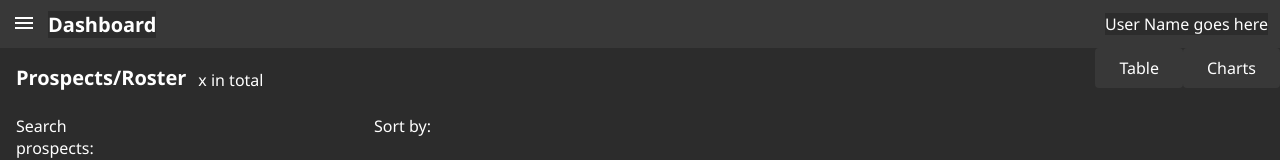
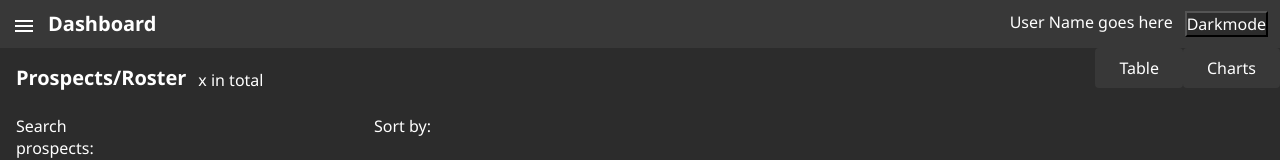
Before and after one commit to jfrodriguezhD/InternalDashboard, a React (Vite) app in the folder dashboard-front/: page / in a window 1280 px wide. Shown: the top 160 px of the page. Built offline with nearby package versions, Linux system fonts and the light colour scheme.

Commit message:
Fixing Header styles

```diff
--- a/dashboard-front/src/Header/Header.css
+++ b/dashboard-front/src/Header/Header.css
@@ -13,6 +13,7 @@
 .menu-icon {
   font-size: 24px;
   background-color: var(--light-comp);
+  padding-top: 0.2rem;
 }
 .menu-icon:hover {
   cursor: pointer;
@@ -23,3 +24,14 @@
   gap: 12px;
   background-color: var(--light-comp);
 }
+.header-title {
+  background-color: var(--light-comp);
+}
+.header-user-name {
+  display: flex;
+  gap: 12px;
+  background-color: var(--light-comp);
+}
+.header-user-name h3 {
+  background-color: var(--light-comp);
+}
--- a/dashboard-front/src/Header/Header.tsx
+++ b/dashboard-front/src/Header/Header.tsx
@@ -10,6 +10,7 @@ function Header() {
         </div>
         <div className="header-user-name">
           <h3>User Name goes here</h3>
+          <button>Darkmode</button>
         </div>
       </section>
     </>
```
